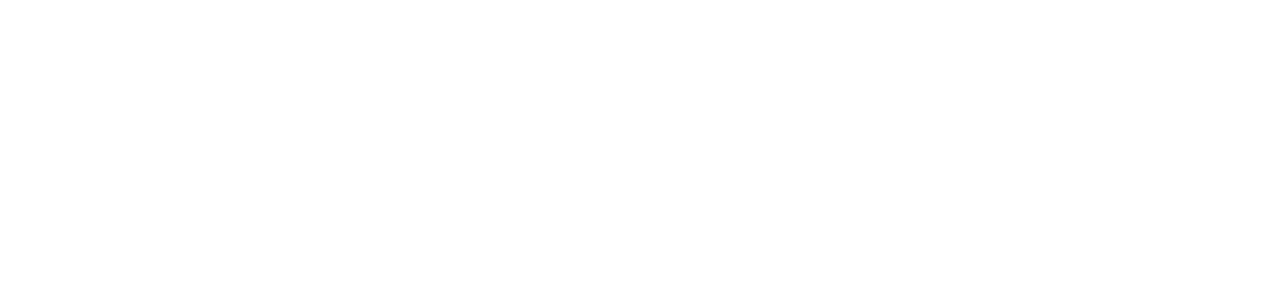
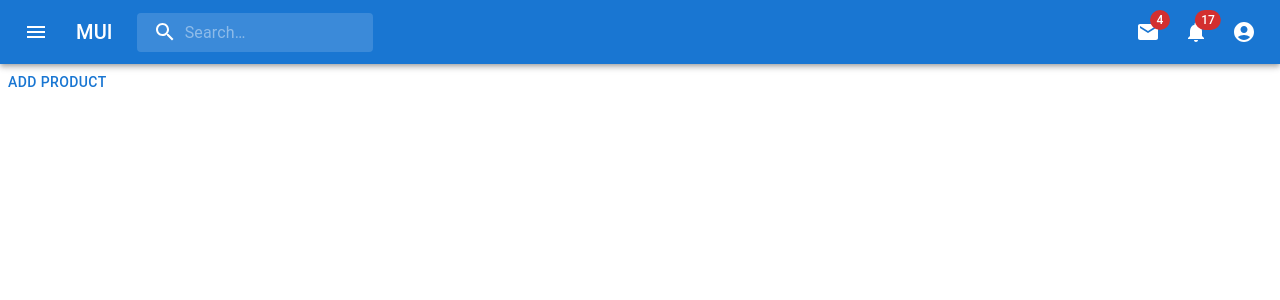
Before and after one commit to dianaZhusubalieva/furniture-front, a React (Create React App) app: page /admin in a window 1280 px wide. Before the commit this address had no page. Shown: the top 300 px of the page. Built offline with nearby package versions, Linux system fonts and the light colour scheme.

Commit message:
second commit

```diff
--- a/src/Routes.js
+++ b/src/Routes.js
@@ -1,13 +1,22 @@
 import React from 'react';
-import { BrowserRouter, Routes } from 'react-router-dom';
-
+import { BrowserRouter, Routes, Route } from 'react-router-dom';
+import MyNavbar from './components/MyNavbar'
+import AdminContextProvider from './contexts/AdminContext';
+import AddPage from './pages/AddPage';
+import AdminPage from './pages/AdminPage';
 const MyRoutes = () => {
     return (
-        <BrowserRouter>
-            <Routes>
+        <AdminContextProvider>
+            <BrowserRouter>
+                <MyNavbar />
+                <Routes>
 
-            </Routes>
-        </BrowserRouter>
+                    <Route path='/admin' element={<AdminPage />} />
+                    <Route path='/admin/add' element={<AddPage />} />
+
+                </Routes>
+            </BrowserRouter>
+        </AdminContextProvider>
     );
 };
 
--- /dev/null
+++ b/src/components/MyNavbar.jsx
@@ -0,0 +1,233 @@
+import * as React from 'react';
+import { styled, alpha } from '@mui/material/styles';
+import AppBar from '@mui/material/AppBar';
+import Box from '@mui/material/Box';
+import Toolbar from '@mui/material/Toolbar';
+import IconButton from '@mui/material/IconButton';
+import Typography from '@mui/material/Typography';
+import InputBase from '@mui/material/InputBase';
+import Badge from '@mui/material/Badge';
+import MenuItem from '@mui/material/MenuItem';
+import Menu from '@mui/material/Menu';
+import MenuIcon from '@mui/icons-material/Menu';
+import SearchIcon from '@mui/icons-material/Search';
+import AccountCircle from '@mui/icons-material/AccountCircle';
+import MailIcon from '@mui/icons-material/Mail';
+import NotificationsIcon from '@mui/icons-material/Notifications';
+import MoreIcon from '@mui/icons-material/MoreVert';
+
+const Search = styled('div')(({ theme }) => ({
+    position: 'relative',
+    borderRadius: theme.shape.borderRadius,
+    backgroundColor: alpha(theme.palette.common.white, 0.15),
+    '&:hover': {
+        backgroundColor: alpha(theme.palette.common.white, 0.25),
+    },
+    marginRight: theme.spacing(2),
+    marginLeft: 0,
+    width: '100%',
+    [theme.breakpoints.up('sm')]: {
+        marginLeft: theme.spacing(3),
+        width: 'auto',
+    },
+}));
+
+const SearchIconWrapper = styled('div')(({ theme }) => ({
+    padding: theme.spacing(0, 2),
+    height: '100%',
+    position: 'absolute',
+    pointerEvents: 'none',
+    display: 'flex',
+    alignItems: 'center',
+    justifyContent: 'center',
+}));
+
+const StyledInputBase = styled(InputBase)(({ theme }) => ({
+    color: 'inherit',
+    '& .MuiInputBase-input': {
+        padding: theme.spacing(1, 1, 1, 0),
+        // vertical padding + font size from searchIcon
+        paddingLeft: `calc(1em + ${theme.spacing(4)})`,
+        transition: theme.transitions.create('width'),
+        width: '100%',
+        [theme.breakpoints.up('md')]: {
+            width: '20ch',
+        },
+    },
+}));
+
+export default function PrimarySearchAppBar() {
+    const [anchorEl, setAnchorEl] = React.useState(null);
+    const [mobileMoreAnchorEl, setMobileMoreAnchorEl] = React.useState(null);
+
+    const isMenuOpen = Boolean(anchorEl);
+    const isMobileMenuOpen = Boolean(mobileMoreAnchorEl);
+
+    const handleProfileMenuOpen = (event) => {
+        setAnchorEl(event.currentTarget);
+    };
+
+    const handleMobileMenuClose = () => {
+        setMobileMoreAnchorEl(null);
+    };
+
+    const handleMenuClose = () => {
+        setAnchorEl(null);
+        handleMobileMenuClose();
+    };
+
+    const handleMobileMenuOpen = (event) => {
+        setMobileMoreAnchorEl(event.currentTarget);
+    };
+
+    const menuId = 'primary-search-account-menu';
+    const renderMenu = (
+        <Menu
+            anchorEl={anchorEl}
+            anchorOrigin={{
+                vertical: 'top',
+                horizontal: 'right',
+            }}
+            id={menuId}
+            keepMounted
+            transformOrigin={{
+                vertical: 'top',
+                horizontal: 'right',
+            }}
+            open={isMenuOpen}
+            onClose={handleMenuClose}
+        >
+            <MenuItem onClick={handleMenuClose}>Profile</MenuItem>
+            <MenuItem onClick={handleMenuClose}>My account</MenuItem>
+        </Menu>
+    );
+
+    const mobileMenuId = 'primary-search-account-menu-mobile';
+    const renderMobileMenu = (
+        <Menu
+            anchorEl={mobileMoreAnchorEl}
+            anchorOrigin={{
+                vertical: 'top',
+                horizontal: 'right',
+            }}
+            id={mobileMenuId}
+            keepMounted
+            transformOrigin={{
+                vertical: 'top',
+                horizontal: 'right',
+            }}
+            open={isMobileMenuOpen}
+            onClose={handleMobileMenuClose}
+        >
+            <MenuItem>
+                <IconButton size="large" aria-label="show 4 new mails" color="inherit">
+                    <Badge badgeContent={4} color="error">
+                        <MailIcon />
+                    </Badge>
+                </IconButton>
+                <p>Messages</p>
+            </MenuItem>
+            <MenuItem>
+                <IconButton
+                    size="large"
+                    aria-label="show 17 new notifications"
+                    color="inherit"
+                >
+                    <Badge badgeContent={17} color="error">
+                        <NotificationsIcon />
+                    </Badge>
+                </IconButton>
+                <p>Notifications</p>
+            </MenuItem>
+            <MenuItem onClick={handleProfileMenuOpen}>
+                <IconButton
+                    size="large"
+                    aria-label="account of current user"
+                    aria-controls="primary-search-account-menu"
+                    aria-haspopup="true"
+                    color="inherit"
+                >
+                    <AccountCircle />
+                </IconButton>
+                <p>Profile</p>
+            </MenuItem>
+        </Menu>
+    );
+
+    return (
+        <Box sx={{ flexGrow: 1 }}>
+            <AppBar position="static">
+                <Toolbar>
+                    <IconButton
+                        size="large"
+                        edge="start"
+                        color="inherit"
+                        aria-label="open drawer"
+                        sx={{ mr: 2 }}
+                    >
+                        <MenuIcon />
+                    </IconButton>
+                    <Typography
+                        variant="h6"
+                        noWrap
+                        component="div"
+                        sx={{ display: { xs: 'none', sm: 'block' } }}
+                    >
+                        MUI
+                    </Typography>
+                    <Search>
+                        <SearchIconWrapper>
+                            <SearchIcon />
+                        </SearchIconWrapper>
+                        <StyledInputBase
+                            placeholder="Search…"
+                            inputProps={{ 'aria-label': 'search' }}
+                        />
+                    </Search>
+                    <Box sx={{ flexGrow: 1 }} />
+                    <Box sx={{ display: { xs: 'none', md: 'flex' } }}>
+                        <IconButton size="large" aria-label="show 4 new mails" color="inherit">
+                            <Badge badgeContent={4} color="error">
+                                <MailIcon />
+                            </Badge>
+                        </IconButton>
+                        <IconButton
+                            size="large"
+                            aria-label="show 17 new notifications"
+                            color="inherit"
+                        >
+                            <Badge badgeContent={17} color="error">
+                                <NotificationsIcon />
+                            </Badge>
+                        </IconButton>
+                        <IconButton
+                            size="large"
+                            edge="end"
+                            aria-label="account of current user"
+                            aria-controls={menuId}
+                            aria-haspopup="true"
+                            onClick={handleProfileMenuOpen}
+                            color="inherit"
+                        >
+                            <AccountCircle />
+                        </IconButton>
+                    </Box>
+                    <Box sx={{ display: { xs: 'flex', md: 'none' } }}>
+                        <IconButton
+                            size="large"
+                            aria-label="show more"
+                            aria-controls={mobileMenuId}
+                            aria-haspopup="true"
+                            onClick={handleMobileMenuOpen}
+                            color="inherit"
+                        >
+                            <MoreIcon />
+                        </IconButton>
+                    </Box>
+                </Toolbar>
+            </AppBar>
+            {renderMobileMenu}
+            {renderMenu}
+        </Box>
+    );
+}
--- a/src/contexts/AdminContext.js
+++ b/src/contexts/AdminContext.js
@@ -0,0 +1,21 @@
+import React, { useReducer } from 'react';
+
+export const adminContext = React.createContext()
+const INIT_STATE = {}
+const reducer = (state = INIT_STATE, action) => {
+    switch (action.type) {
+        default: return state
+    }
+}
+const AdminContextProvider = ({ children }) => {
+    const [state, dispatch] = useReducer(reducer, INIT_STATE)
+
+
+    return (
+        <adminContext.Provider>
+            {children}
+        </adminContext.Provider>
+    );
+};
+
+export default AdminContextProvider;
--- /dev/null
+++ b/src/pages/AddPage.jsx
@@ -0,0 +1,11 @@
+import React from 'react';
+
+const AddPage = () => {
+    return (
+        <div>
+
+        </div>
+    );
+};
+
+export default AddPage;
--- /dev/null
+++ b/src/pages/AdminPage.jsx
@@ -0,0 +1,15 @@
+import { Button } from '@mui/material';
+import React from 'react';
+import { Link } from 'react-router-dom';
+
+const AdminPage = () => {
+    return (
+        <div>
+            <Link to='/admin/add' >
+                <Button>Add Product</Button>
+            </Link>
+        </div>
+    );
+};
+
+export default AdminPage;
```
Also changed, not shown: 1 other file (tests, documents, lock files or other folders).
